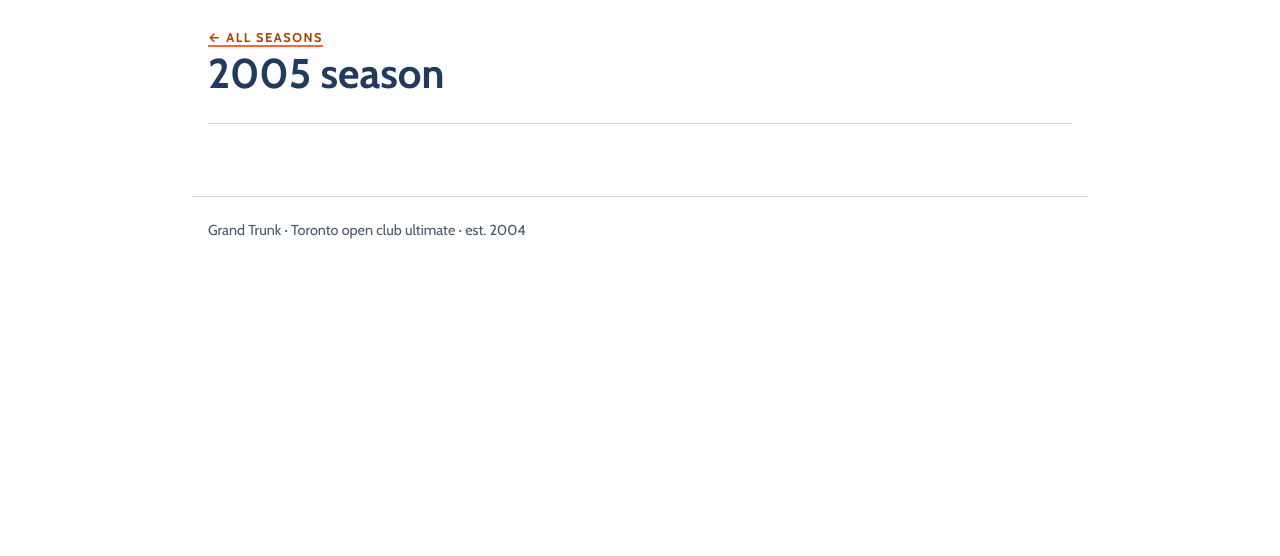
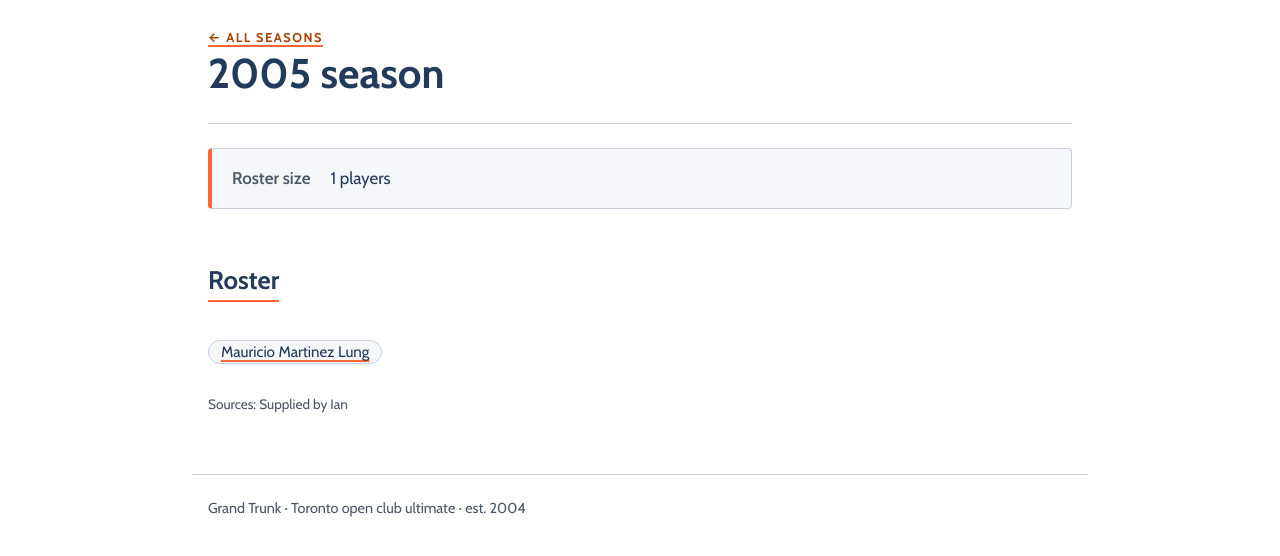
Before and after one commit to icbone/grand-trunk, an Astro site: page /grand-trunk/seasons/2005 in a window 1280 px wide. Shown: the part 90-646 px from the top of the page. Built offline with nearby package versions, Linux system fonts and the light colour scheme; Astro itself is replaced by a stand-in of ours.

Commit message:
Add Mauricio Martinez Lung to 2005 roster
Co-Authored-By: Claude Opus 5.5 <noreply@anthropic.com>

```diff
--- a/src/content/seasons/2005.md
+++ b/src/content/seasons/2005.md
@@ -1,3 +1,6 @@
 ---
 year: 2005
+roster:
+  - Mauricio Martinez Lung
+sources: ["Supplied by Ian"]
 ---
```
